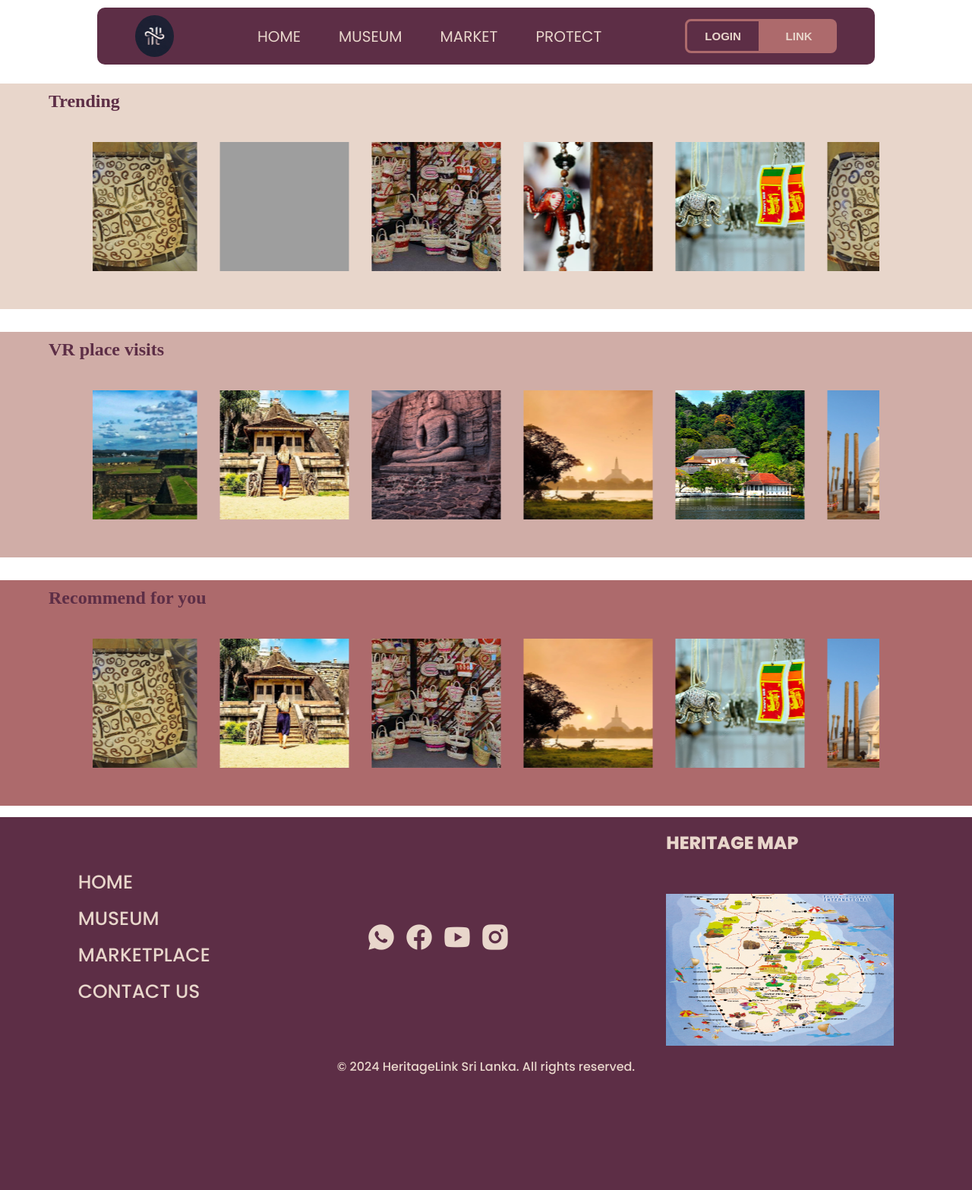
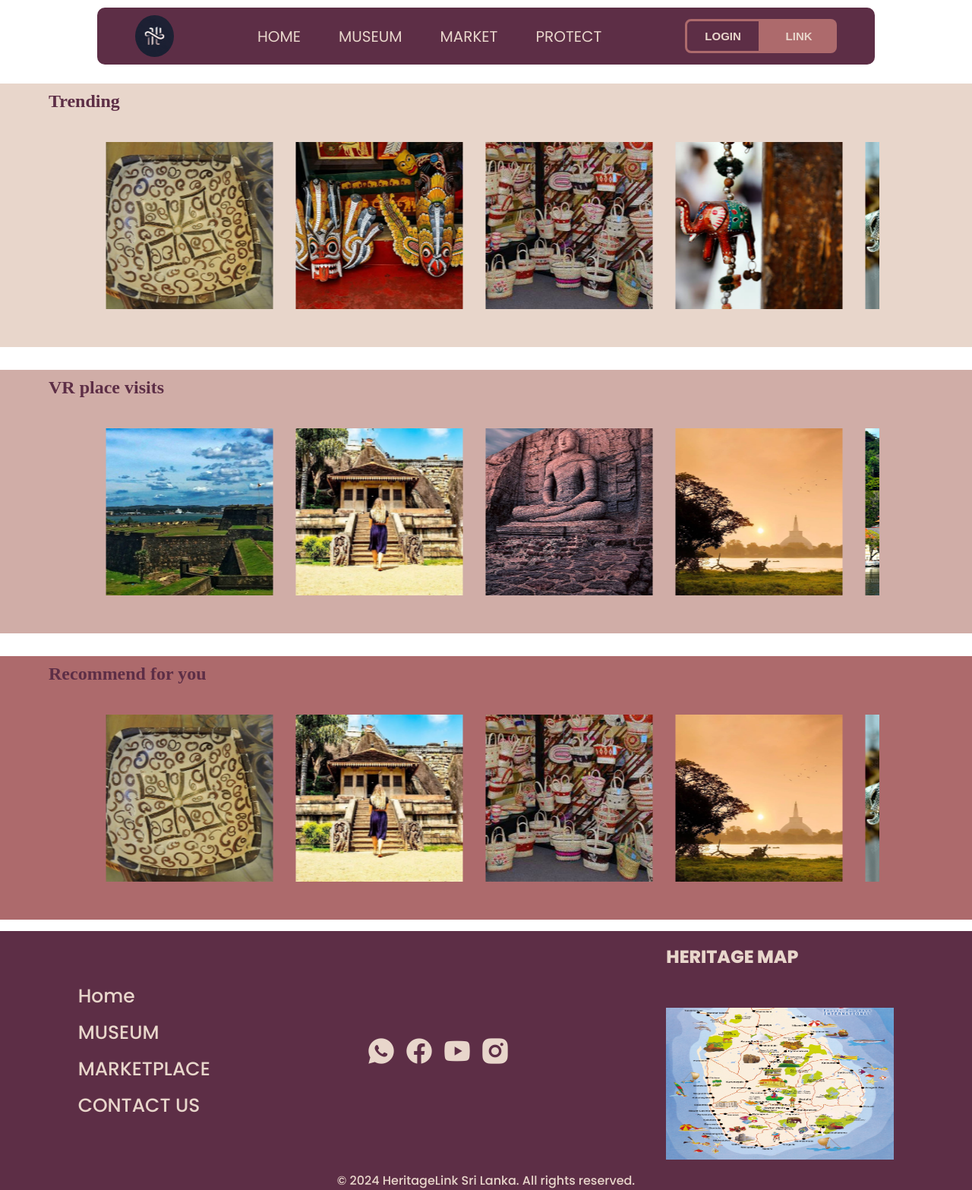
Before and after one commit to IHANsaja/HeritageLink, a PHP site: page /museum.html in a window 1280 px wide. Shown: the whole page at 76% size. Before the commit the page ends 1415 px from the top, so only its background shows below. Run offline with PHP 8.4, Linux system fonts and the light colour scheme; grey boxes are pictures that could not be loaded.

Commit message:
Fixed some images
Fixed non-working images; Adjusted image sizes

```diff
--- a/museum.html
+++ b/museum.html
@@ -75,20 +75,20 @@
             <div class="slide-track">
                 <div class="slide"><img src="assets/product1.jpg" alt=""></div>
                 <div class="slide"><img src="assets/kulla.jpg" alt=""></div>
-                <div class="slide"><img src="assets/mask.png" alt=""></div>
+                <div class="slide"><img src="assets/mask1.jpg" alt=""></div>
                 <div class="slide"><img src="assets/product3.jpeg" alt=""></div>
                 <div class="slide"><img src="assets/product2.jpg" alt=""></div>
                 <div class="slide"><img src="assets/product1.jpg" alt=""></div>
                 <div class="slide"><img src="assets/kulla.jpg" alt=""></div>
-                <div class="slide"><img src="assets/mask.png" alt=""></div>
+                <div class="slide"><img src="assets/mask2.jpg" alt=""></div>
                 <div class="slide"><img src="assets/product3.jpeg" alt=""></div>
                 <div class="slide"><img src="assets/kulla.jpg" alt=""></div>
-                <div class="slide"><img src="assets/mask.png" alt=""></div>
+                <div class="slide"><img src="assets/mask1.jpg" alt=""></div>
                 <div class="slide"><img src="assets/product3.jpeg" alt=""></div>
                 <div class="slide"><img src="assets/product2.jpg" alt=""></div>
                 <div class="slide"><img src="assets/product1.jpg" alt=""></div>
                 <div class="slide"><img src="assets/kulla.jpg" alt=""></div>
-                <div class="slide"><img src="assets/mask.png" alt=""></div>
+                <div class="slide"><img src="assets/mask2.jpg" alt=""></div>
                 <div class="slide"><img src="assets/product3.jpeg" alt=""></div>
             </div>
         </div>
@@ -130,7 +130,7 @@
                 <div class="slide"><img src="assets/temple.jpg" alt=""></div>
                 <div class="slide"><img src="assets/product1.jpg" alt=""></div>
                 <div class="slide"><img src="assets/thuparamaya.jpeg" alt=""></div>
-                <div class="slide"><img src="assets/mask.png" alt=""></div>
+                <div class="slide"><img src="assets/mask1.jpg" alt=""></div>
                 <div class="slide"><img src="assets/yapahuwa1.jpg" alt=""></div>
                 <div class="slide"><img src="assets/kulla.jpg" alt=""></div>
                 <div class="slide"><img src="assets/gallefort.jpg" alt=""></div>
@@ -138,7 +138,7 @@
                 <div class="slide"><img src="assets/place1.jpg" alt=""></div>
                 <div class="slide"><img src="assets/product1.jpg" alt=""></div>
                 <div class="slide"><img src="assets/templetooth.jpg" alt=""></div>
-                <div class="slide"><img src="assets/mask.png" alt=""></div>
+                <div class="slide"><img src="assets/mask3.jpg" alt=""></div>
                 <div class="slide"><img src="assets/watadageya.jpeg" alt=""></div>
             </div>
         </div>
@@ -147,7 +147,7 @@
     <div class="footer">
 
         <div class="home-parent">
-            <div class="home2">HOME</div>
+            <div class="home2">Home</div>
             <div class="museum2">MUSEUM</div>
             <div class="marketplace1">MARKETPLACE</div>
             <div class="contact-us">CONTACT US</div>
--- a/styles/museum.css
+++ b/styles/museum.css
@@ -20,7 +20,7 @@ body {
 }
 
 .slider {
-    height: 250px;
+    height: 300px;
     width: 90%;
     margin: auto;
     position: relative;
@@ -49,8 +49,8 @@ body {
 }
 
 .slide {
-    height: 200px;
-    width: 200px;
+    height: 250px;
+    width: 250px;
     display: flex;
     align-items: center;
     padding: 15px;
```
